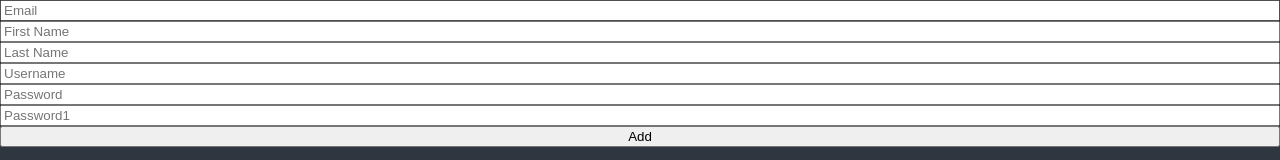
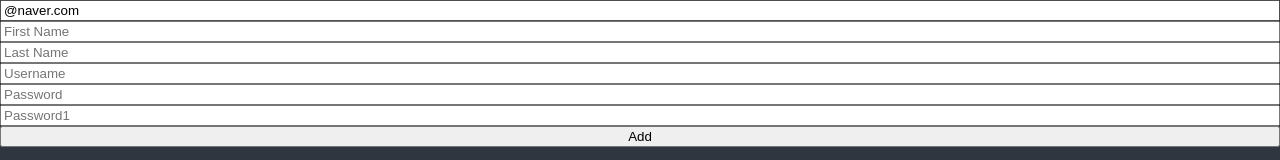
Before and after one commit to harry-jang/todolist, a React (Create React App) app: page / in a window 1280 px wide. Shown: the top 160 px of the page. Built offline with nearby package versions, Linux system fonts and the light colour scheme.

Commit message:
정규식으로 유효성 체크

```diff
--- a/src/TodoList.tsx
+++ b/src/TodoList.tsx
@@ -1,3 +1,4 @@
+import { error } from "console";
 import { useForm } from "react-hook-form";
 import styled from "styled-components";
 
@@ -9,27 +10,42 @@ const Form = styled.form`
 const emailValidator = {
     required : {
         value : true,
-        message : "이메일은 반드시 작성해야 합니다."
+        message : "이메일은 반드시 작성해야 합니다.",
+    },
+    pattern : {
+        value : /^[a-zA-Z0-9+-_.]+@[a-zA-Z0-9-]+\.[a-zA-Z0-9-.]+$/,
+        message : "이메일 형식이 유효하지 않습니다."
     }
 }
 
+interface IForm {
+    email: string;
+    firstName: string;
+    lastName: string;
+    username: string;
+    password: string;
+    password1: string;
+  }
+
 function ToDoList() {
-    const { register, watch, handleSubmit, formState } = useForm();
+    const { register, watch, handleSubmit, formState:{errors} } = useForm<IForm>({
+        defaultValues: {
+            email: "@naver.com"
+        }
+    });
     console.log(watch());
-    const onValid = (data:any) => {
+    const onValid = (data:IForm) => {
         console.log("sumbit :", data);
     };
 
-    console.log(formState.errors);
-
     return <div>
              <Form onSubmit={handleSubmit(onValid)}>
-                 <input {...register("Email", emailValidator)} placeholder="Email" />
-                 <input {...register("firstName", {required: true})} placeholder="First Name" />
-                 <input {...register("lastName", {required: true})} placeholder="Last Name" />
-                 <input {...register("username", {required: true, minLength:10})} placeholder="Username" />
-                 <input {...register("password", {required: true, minLength:8, maxLength:20})} placeholder="Password" />
-                 <input {...register("password1", {required: true, minLength:8, maxLength:20})} placeholder="Password1" />
+                 <input {...register("email", emailValidator)} placeholder="Email" /><span>{errors?.email?.message}</span>
+                 <input {...register("firstName", {required: "write here"})} placeholder="First Name" />
+                 <input {...register("lastName", {required: "write here"})} placeholder="Last Name" />
+                 <input {...register("username", {required: "write here", minLength:10})} placeholder="Username" />
+                 <input {...register("password", {required: "write here", minLength:8, maxLength:20})} placeholder="Password" />
+                 <input {...register("password1", {required: "Password is required", minLength:8, maxLength:20})} placeholder="Password1" />
                  <button>Add</button>
              </Form>
         </div>;
```
